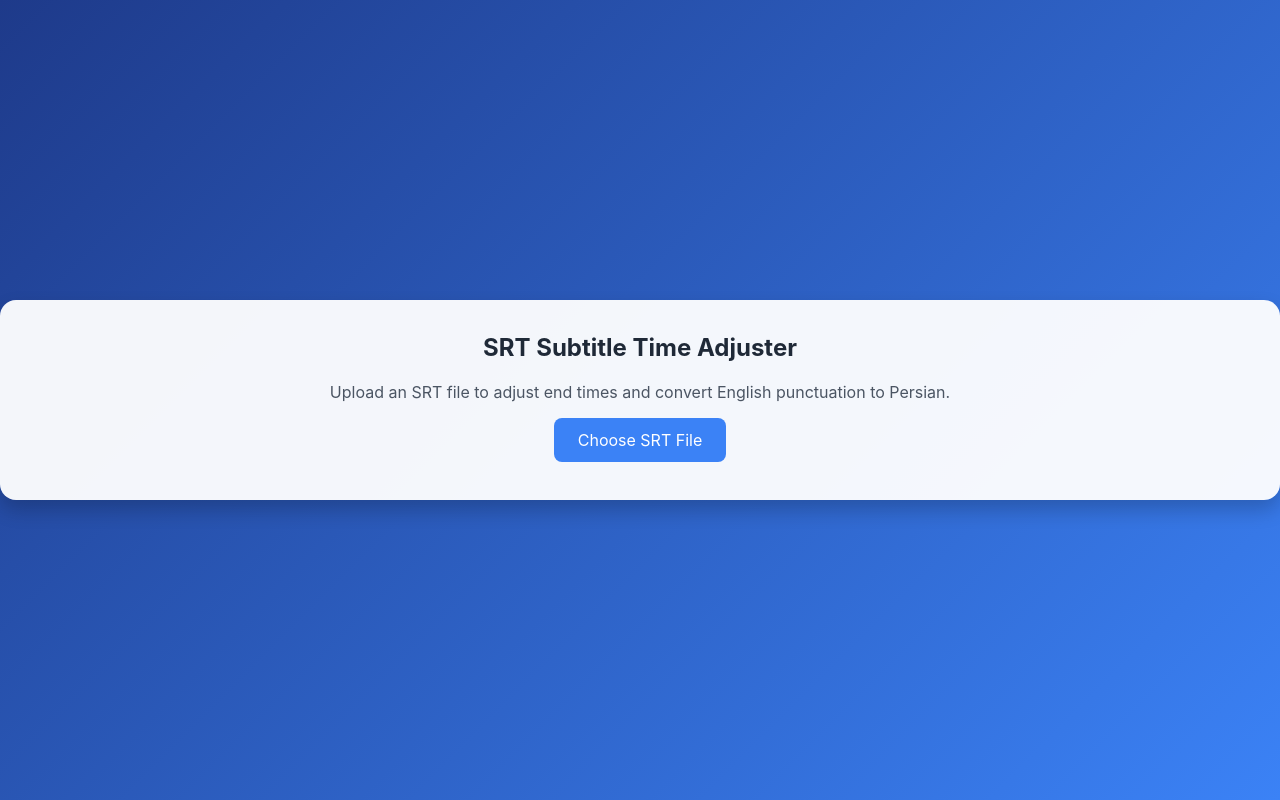
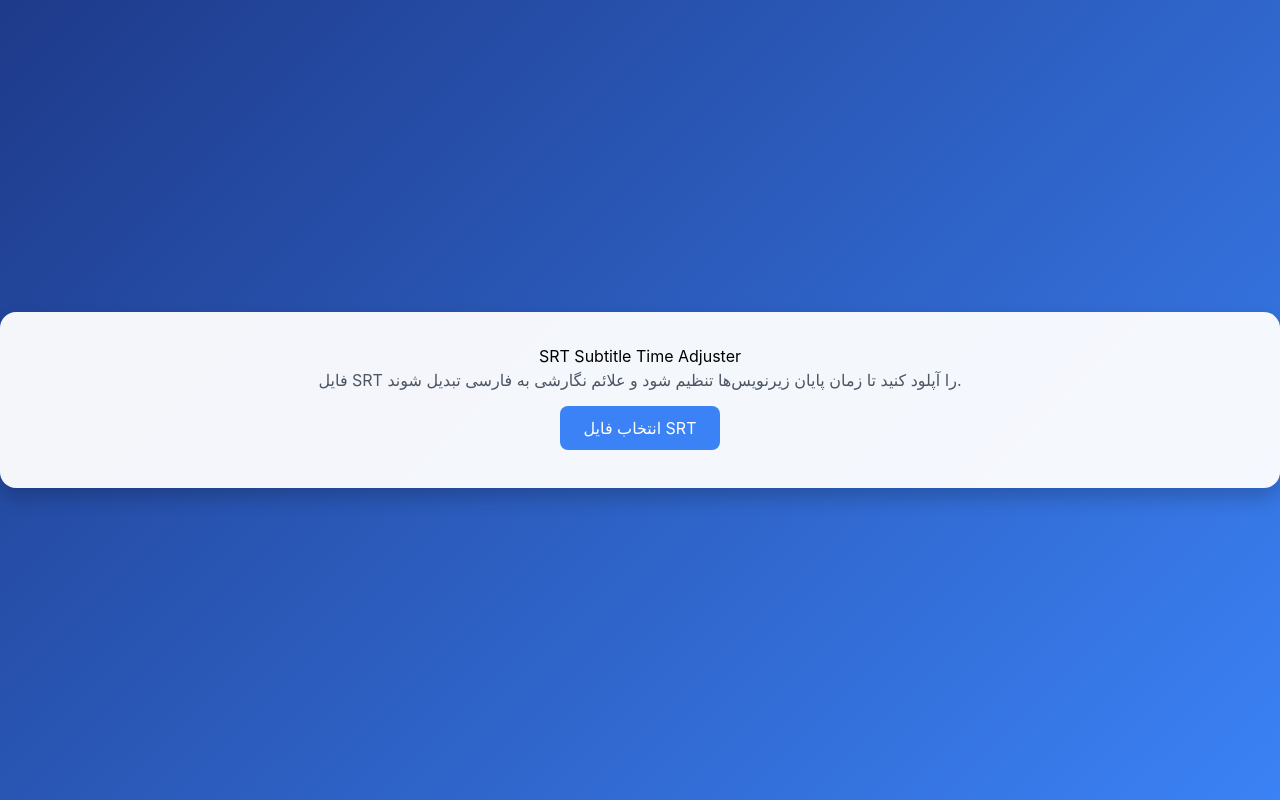
Before and after one commit to ipdeployment/YouTube_SRT_Fixer, a plain HTML site: page index.html in a window 1280 px wide. Drawn offline with nearby package versions, Linux system fonts and the light colour scheme.

Commit message:
Update index.html

```diff
--- a/index.html
+++ b/index.html
@@ -62,9 +62,9 @@
 </head>
 <body>
     <div class="container">
-        <h1 class="text-2xl font-bold text-gray-800 mb-4">SRT Subtitle Time Adjuster</h1>
-        <p class="text-gray-600 mb-6">Upload an SRT file to adjust end times and convert English punctuation to Persian.</p>
-        <label for="srtFile" class="custom-file-upload">Choose SRT File</label>
+        <h1クラス="text-2xl font-bold text-gray-800 mb-4">SRT Subtitle Time Adjuster</h1>
+        <p class="text-gray-600 mb-6">فایل SRT را آپلود کنید تا زمان پایان زیرنویس‌ها تنظیم شود و علائم نگارشی به فارسی تبدیل شوند.</p>
+        <label for="srtFile" class="custom-file-upload">انتخاب فایل SRT</label>
         <input type="file" id="srtFile" accept=".srt" onchange="handleFileUpload(event)">
         <div id="status" class="mt-4"></div>
     </div>
@@ -137,15 +137,18 @@
             // Convert English punctuation to Persian
             const punctuationMap = {
                 ',': '،',
-                '"': '«',
-                '"': '»',
                 ';': '؛',
                 ':': ' : ',
-                '?': '؟',
+                '\\?': '؟',
                 '!': '!'
             };
 
             let converted = text;
+
+            // Handle quotes separately
+            converted = converted.replace(/"([^"]*)"/g, '«$1»');
+
+            // Replace other punctuation
             for (const [en, fa] of Object.entries(punctuationMap)) {
                 converted = converted.replace(new RegExp(en, 'g'), fa);
             }
```
